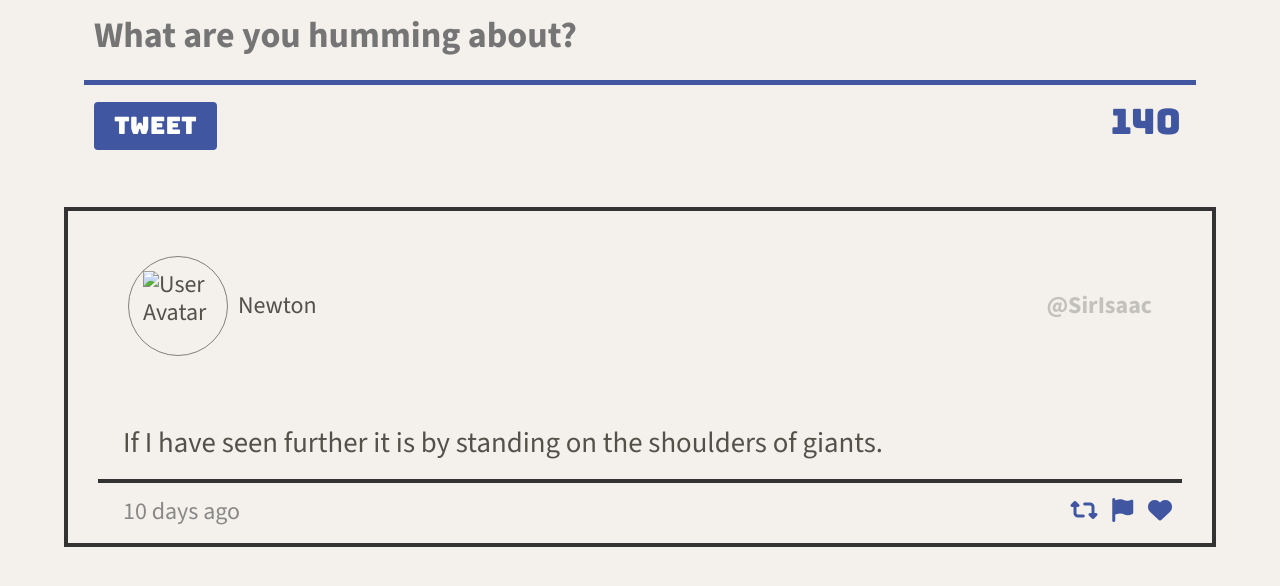
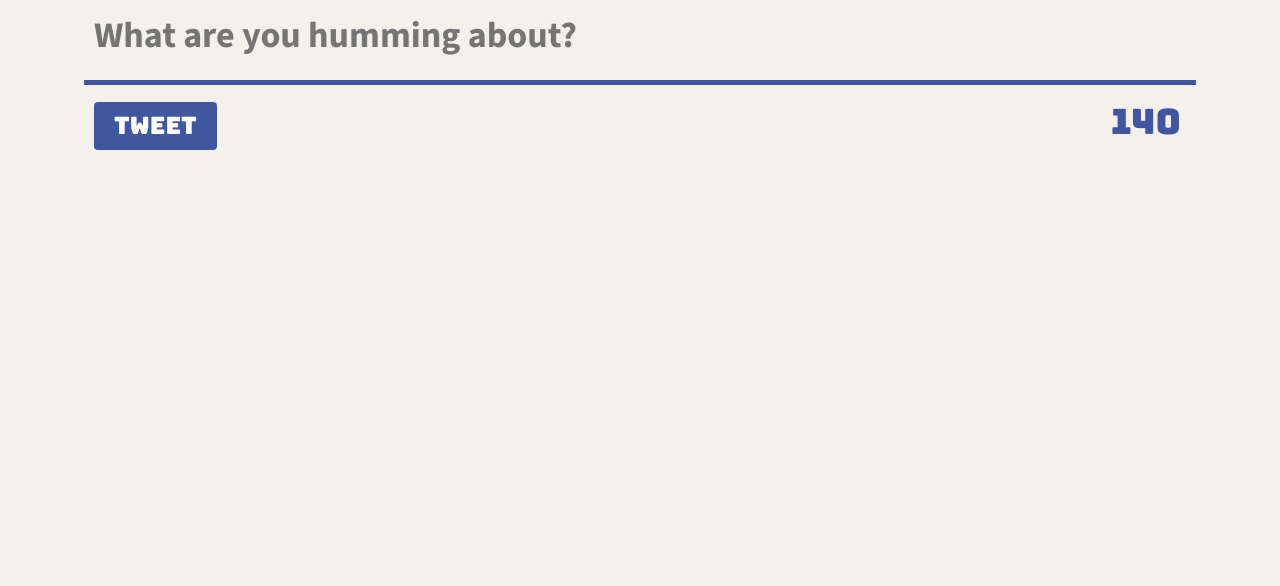
Before and after one commit to moastra/tweeter, a website: page public/index.html in a window 1280 px wide. Shown: the part 656-1242 px from the top of the page. After the commit the page ends 925 px from the top, so only its background shows below. Drawn offline with nearby package versions, Linux system fonts and the light colour scheme.

Commit message:
changed from append to prepend in the renderTweet function.

```diff
--- a/public/index.html
+++ b/public/index.html
@@ -63,29 +63,6 @@
       </section>
 
       <section class="tweet-container">
-        <article class="tweet">
-          <header>
-            <div class="avatar">
-              <img src="/images/avatar.png" alt="User Avatar">
-            </div>
-            <div class="name">
-              Newton
-            </div>
-            <div class="username">@SirIsaac</div>
-          </header>
-          <div class="content">
-            If I have seen further it is by standing on the shoulders of giants.</div>
-          <footer>
-            <div class="timestamp">
-              10 days ago
-            </div>
-            <div class="actions">
-              <i class="fa-solid fa-retweet"></i>
-              <i class="fa-solid fa-flag"></i>
-              <i class="fa-solid fa-heart"></i>
-            </div>
-          </footer>
-        </article>
       </section>
     </main>
     <script src="/scripts/composer-char-counter.js"></script>
--- a/public/scripts/client.js
+++ b/public/scripts/client.js
@@ -36,7 +36,7 @@ const renderTweets = function(tweets) {
 
   tweets.forEach(tweet => {
     const $tweet = createTweetElement(tweet);
-    $('#tweet-container').append($tweet);
+    $('#tweet-container').prepend($tweet);
   });
 };
 
--- a/public/styles/new-tweet.css
+++ b/public/styles/new-tweet.css
@@ -3,6 +3,7 @@
   margin: 20px auto;
   padding: 20px;
   margin-bottom: 85px;
+  height: 300px;
 }
 
 .new-tweet form textarea {
```
